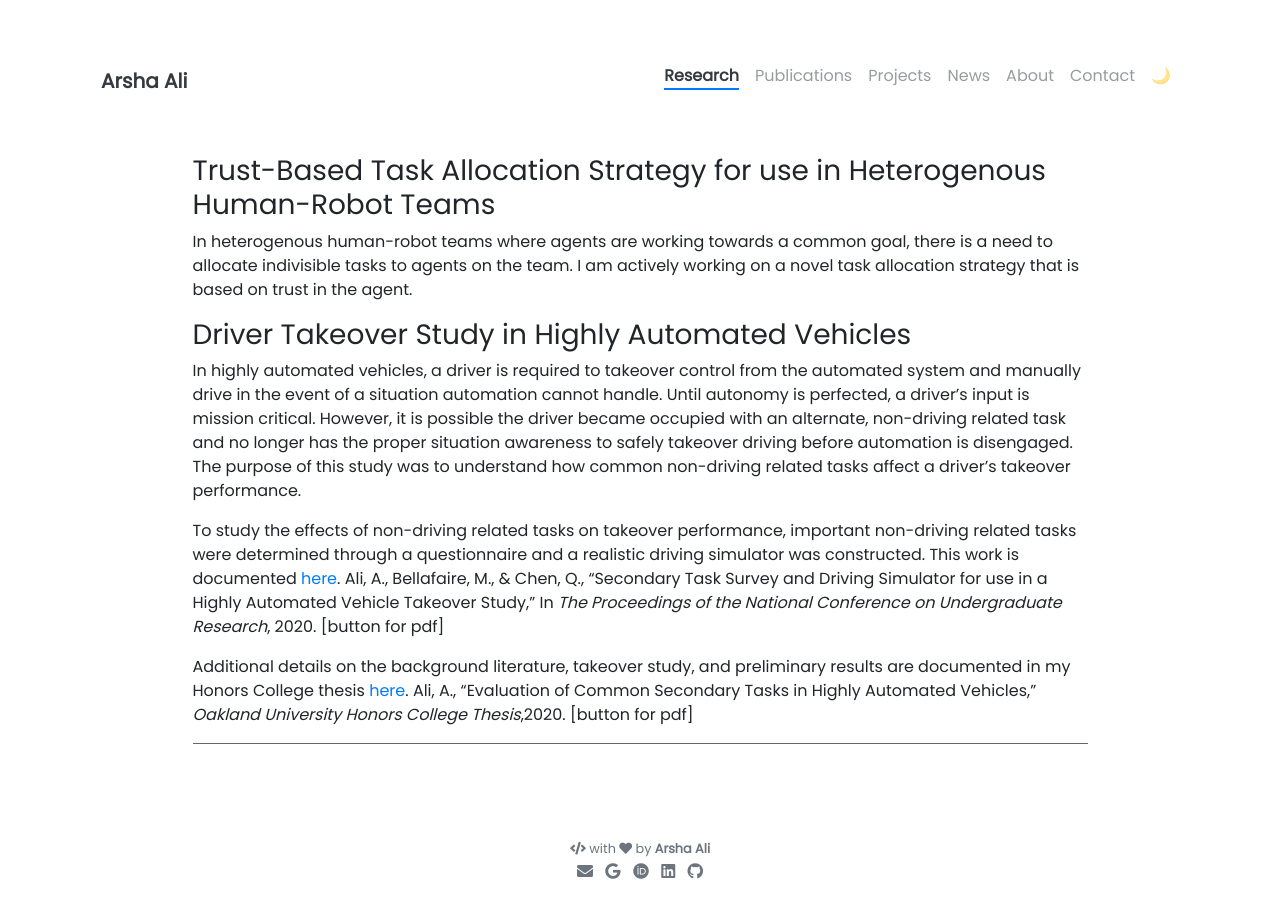
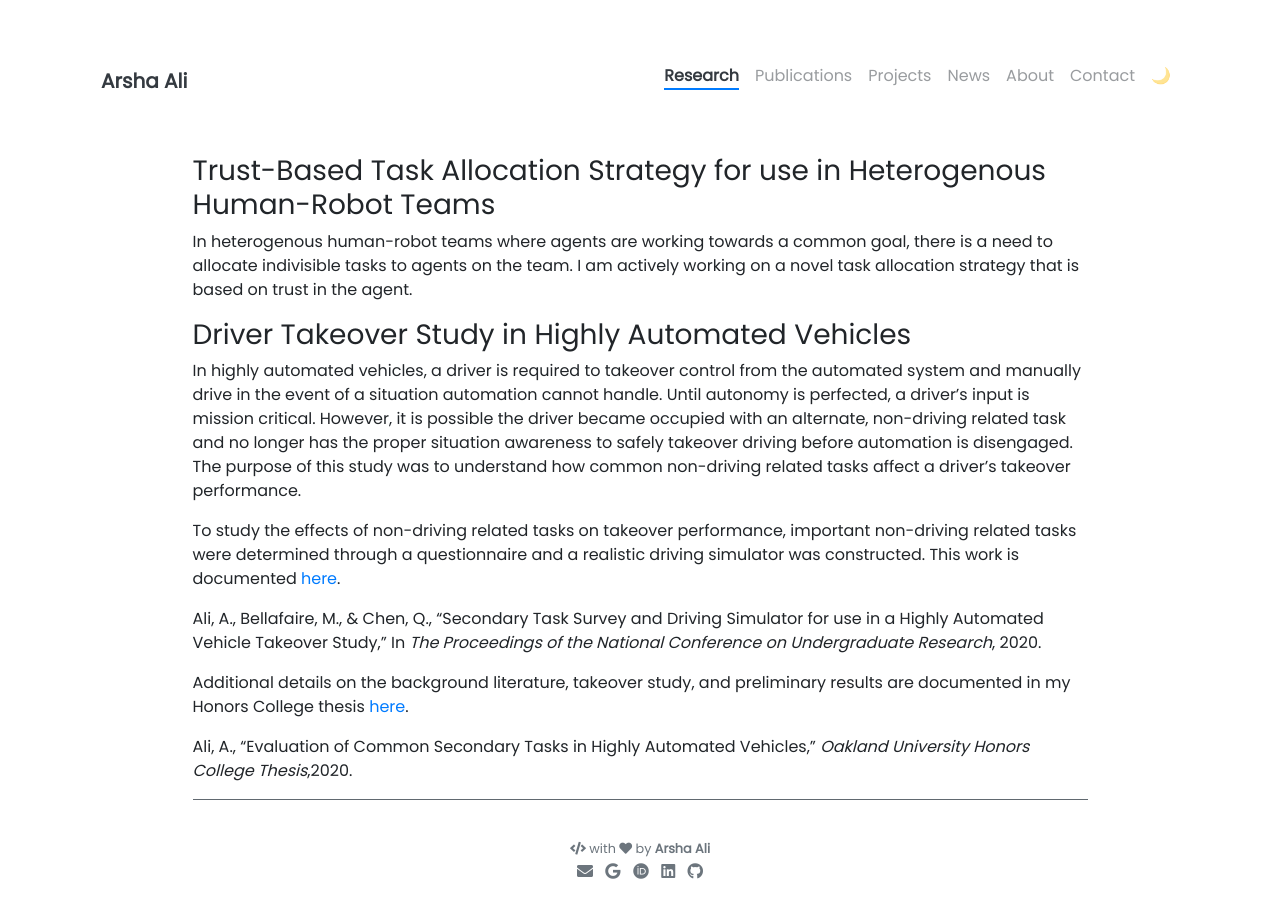
Before and after one commit to arshaali/arshaali.github.io, a Jekyll site: the page built from pages/research.md, in a window 1280 px wide. Built offline with Jekyll 4.4.1, drawn with Linux system fonts in a browser that asks for light colours; nearby versions of some CDN libraries.

Commit message:
Update research.md

```diff
--- a/pages/research.md
+++ b/pages/research.md
@@ -14,12 +14,12 @@ In heterogenous human-robot teams where agents are working towards a common goal
 In highly automated vehicles, a driver is required to takeover control from the automated system and manually drive in the event of a situation automation cannot handle. Until autonomy is perfected, a driver’s input is mission critical. However, it is possible the driver became occupied with an alternate, non-driving related task and no longer has the proper situation awareness to safely takeover driving before automation is disengaged. The purpose of this study was to understand how common non-driving related tasks affect a driver’s takeover performance.
 
 To study the effects of non-driving related tasks on takeover performance, important non-driving related tasks were determined through a questionnaire and a realistic driving simulator was constructed. This work is documented [here](http://libjournals.unca.edu/ncur/wp-content/uploads/2021/02/3265-Ali-Arsha-FINAL.pdf).
+
 Ali, A., Bellafaire, M., & Chen, Q., "Secondary Task Survey and Driving Simulator for use in a Highly Automated Vehicle Takeover Study," In _The Proceedings of the National Conference on Undergraduate Research_, 2020.
-[button for pdf]
 
 Additional details on the background literature, takeover study, and preliminary results are documented in my Honors College thesis [here](https://our.oakland.edu/bitstream/handle/10323/7476/thesis_final_Ali.pdf?sequence=1).
+
 Ali, A., "Evaluation of Common Secondary Tasks in Highly Automated Vehicles," _Oakland University Honors College Thesis_,2020.
-[button for pdf]
 
 
 ---
```
